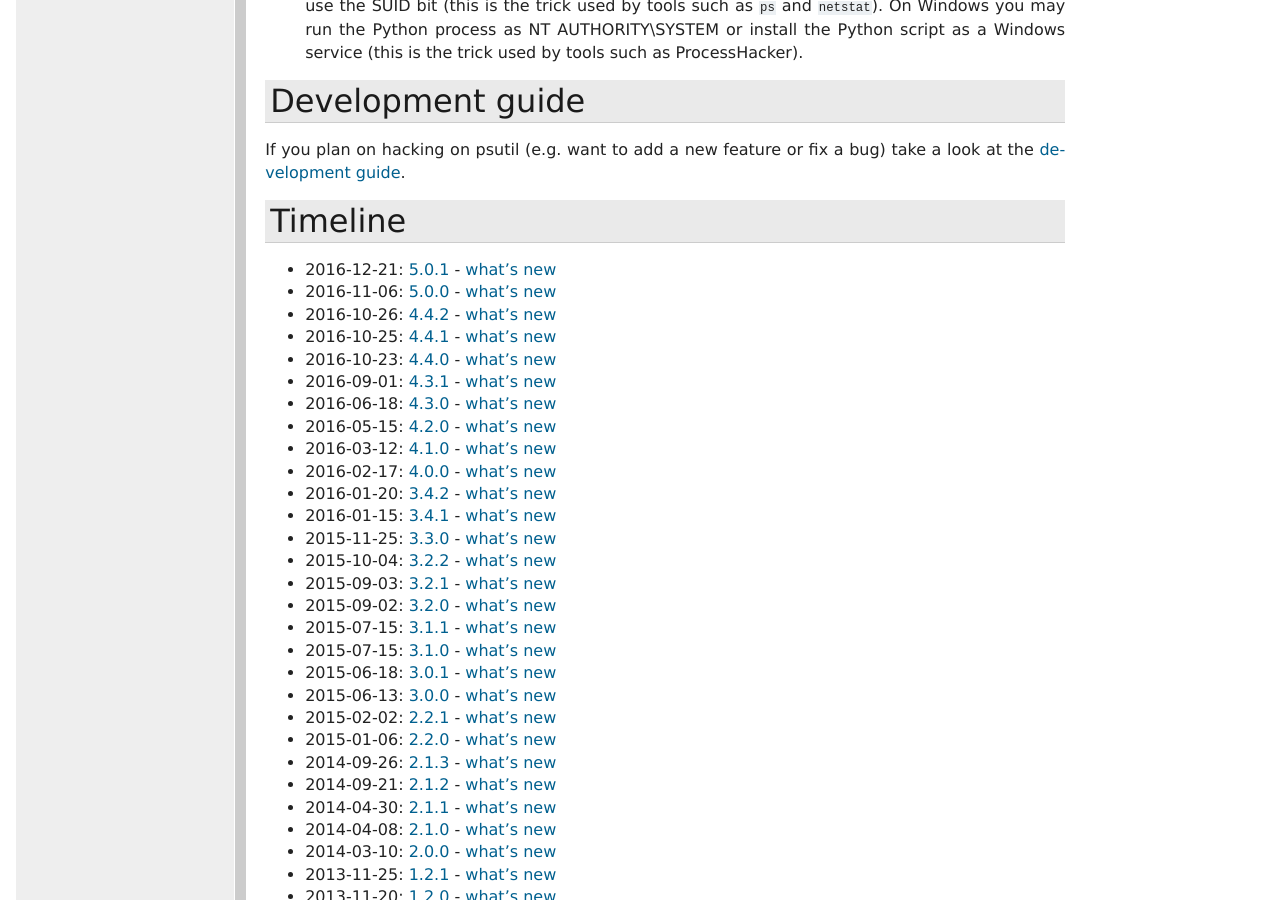
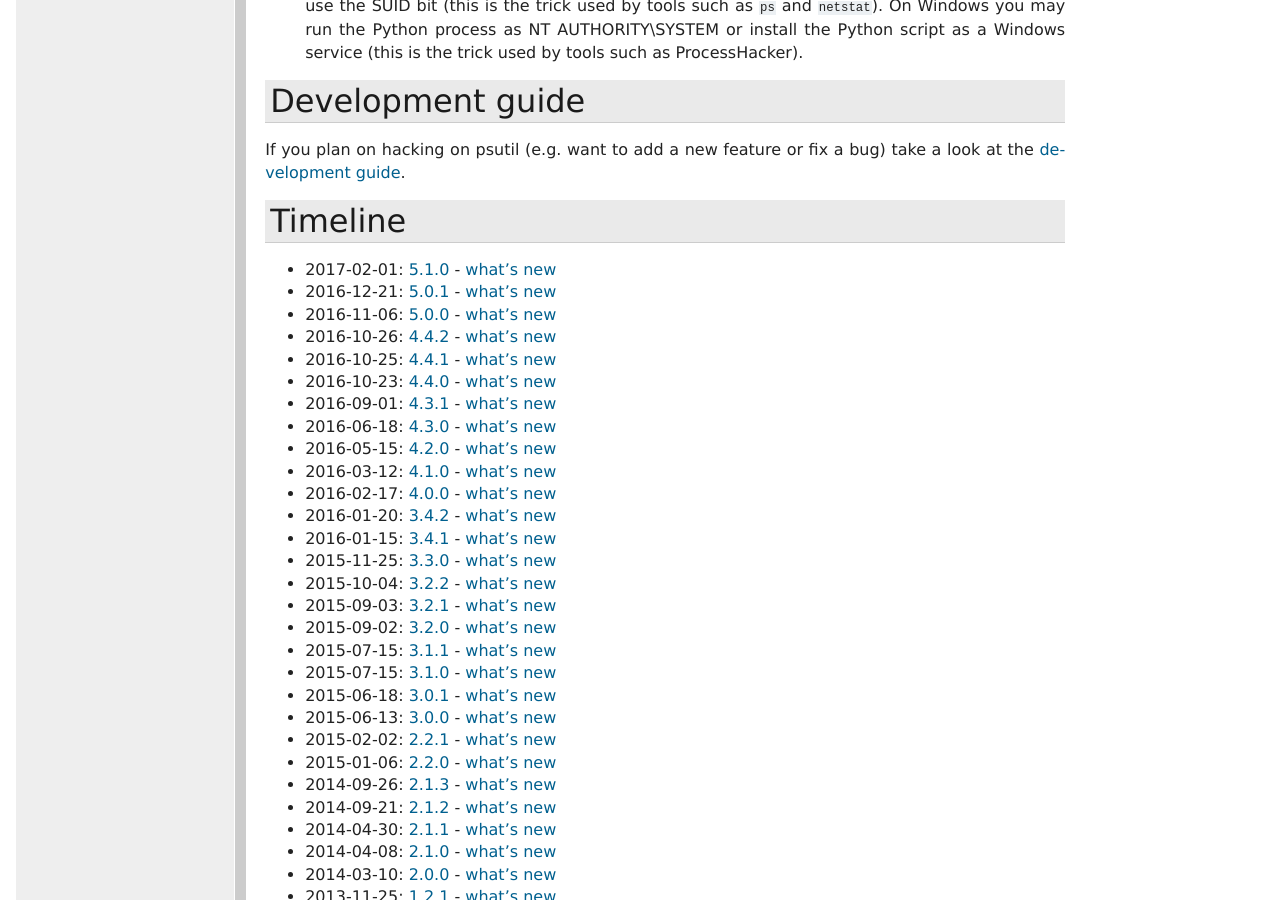
Before and after one commit to giampaolo/psutil, a Sphinx documentation site: the page built from docs/index.rst, in a window 1280 px wide and 900 px high, scrolled down 33702 px. Built offline with Sphinx 7.4.7, drawn with Linux system fonts in a browser that asks for light colours; formulas are drawn with MathJax 3.

Commit message:
pre release

```diff
--- a/HISTORY.rst
+++ b/HISTORY.rst
@@ -3,7 +3,7 @@
 5.1.0
 =====
 
-*XXXX-XX-XX*
+*2017-02-01*
 
 **Enhancements**
 
--- a/docs/index.rst
+++ b/docs/index.rst
@@ -2118,8 +2118,9 @@
 Timeline
 ========
 
-- 2016-12-21: `5.0.1 <https://pypi.python.org/pypi?name=psutil&version=5.0.1&:action=files>`__ - `what's new <https://github.com/giampaolo/psutil/blob/master/HISTORY.rst#550>`__
-- 2016-11-06: `5.0.0 <https://pypi.python.org/pypi?name=psutil&version=5.0.0&:action=files>`__ - `what's new <https://github.com/giampaolo/psutil/blob/master/HISTORY.rst#550>`__
+- 2017-02-01: `5.1.0 <https://pypi.python.org/pypi?name=psutil&version=5.0.1&:action=files>`__ - `what's new <https://github.com/giampaolo/psutil/blob/master/HISTORY.rst#510>`__
+- 2016-12-21: `5.0.1 <https://pypi.python.org/pypi?name=psutil&version=5.0.1&:action=files>`__ - `what's new <https://github.com/giampaolo/psutil/blob/master/HISTORY.rst#501>`__
+- 2016-11-06: `5.0.0 <https://pypi.python.org/pypi?name=psutil&version=5.0.0&:action=files>`__ - `what's new <https://github.com/giampaolo/psutil/blob/master/HISTORY.rst#500>`__
 - 2016-10-26: `4.4.2 <https://pypi.python.org/pypi?name=psutil&version=4.4.2&:action=files>`__ - `what's new <https://github.com/giampaolo/psutil/blob/master/HISTORY.rst#442>`__
 - 2016-10-25: `4.4.1 <https://pypi.python.org/pypi?name=psutil&version=4.4.1&:action=files>`__ - `what's new <https://github.com/giampaolo/psutil/blob/master/HISTORY.rst#441>`__
 - 2016-10-23: `4.4.0 <https://pypi.python.org/pypi?name=psutil&version=4.4.0&:action=files>`__ - `what's new <https://github.com/giampaolo/psutil/blob/master/HISTORY.rst#440>`__
```
